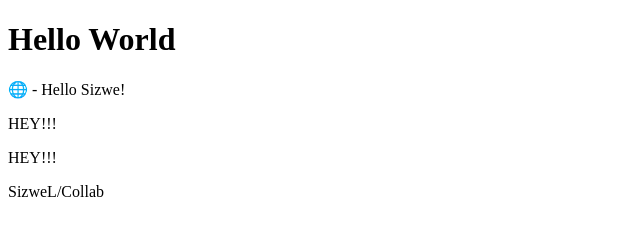
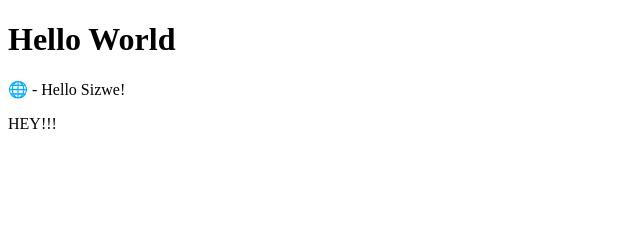
Before and after one commit to SizweL/Collab, a plain HTML site: page index.html in a window 1280 px wide. Shown: the whole page, without its empty margins (0-640 px from the left). Drawn offline with Linux system fonts and the light colour scheme.

Commit message:
Removed second hey and collab

```diff
--- a/index.html
+++ b/index.html
@@ -14,11 +14,7 @@
 HEY!!!
 </p>
 
-<p>HEY!!!</p>
 
-<p>
-SizweL/Collab
-</p>
 
  </body>
  </html>
```
